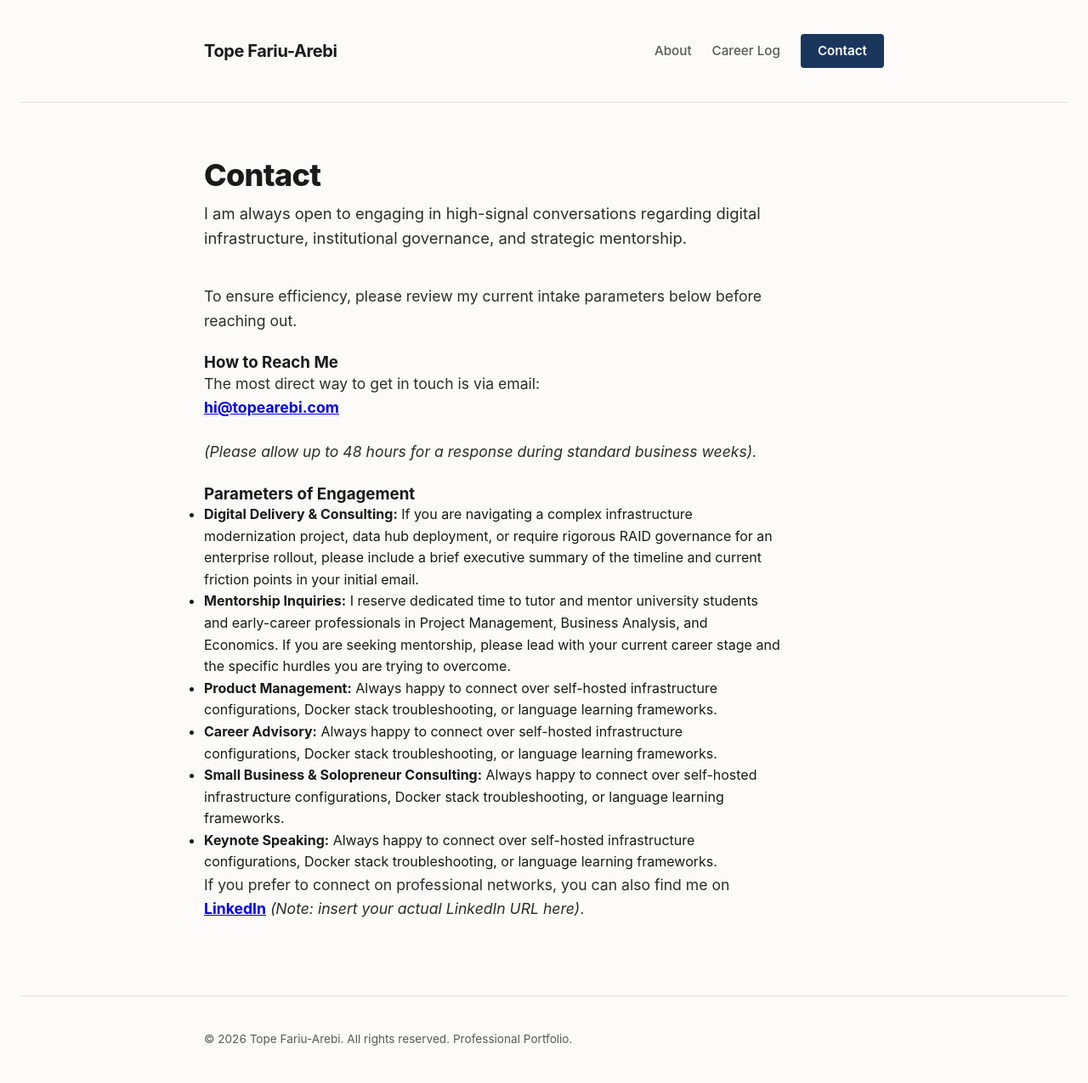
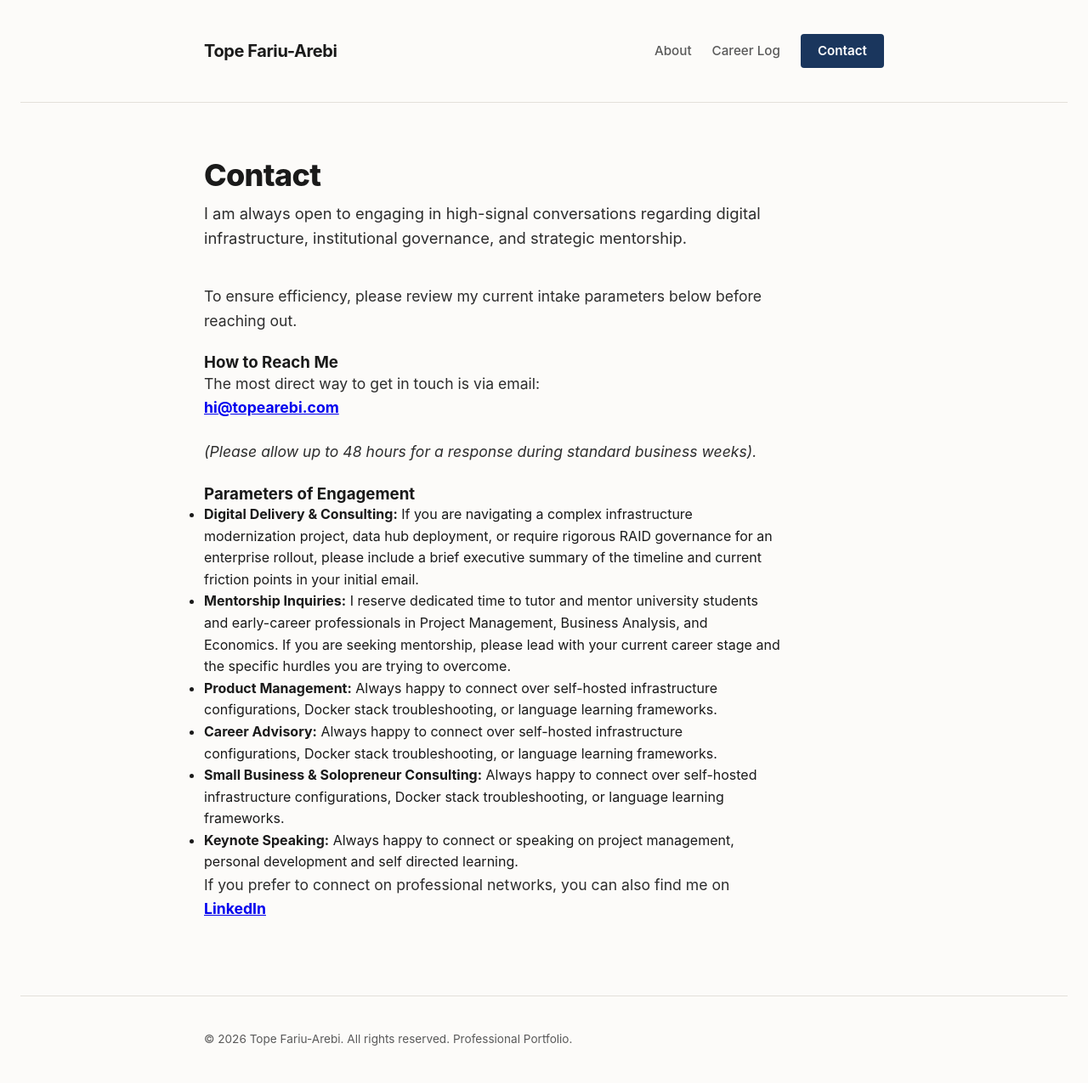
Before and after one commit to topearebi/topearebi-portfolio, a Jekyll site: the page built from contact.md, in a window 1280 px wide. Shown: the whole page at 85% size. Built offline with Jekyll 4.4.1, drawn with Linux system fonts in a browser that asks for light colours.

Commit message:
Revise keynote speaking description in contact.md
Updated the description for keynote speaking to include project management and personal development topics.

```diff
--- a/contact.md
+++ b/contact.md
@@ -21,6 +21,6 @@ The most direct way to get in touch is via email:
 * **Product Management:** Always happy to connect over self-hosted infrastructure configurations, Docker stack troubleshooting, or language learning frameworks.
 * **Career Advisory:** Always happy to connect over self-hosted infrastructure configurations, Docker stack troubleshooting, or language learning frameworks.
 * **Small Business & Solopreneur Consulting:** Always happy to connect over self-hosted infrastructure configurations, Docker stack troubleshooting, or language learning frameworks.
-* **Keynote Speaking:** Always happy to connect over self-hosted infrastructure configurations, Docker stack troubleshooting, or language learning frameworks.
+* **Keynote Speaking:** Always happy to connect or speaking on project management, personal development and self directed learning.
 
-If you prefer to connect on professional networks, you can also find me on **[LinkedIn](https://www.linkedin.com/in/topearebi)** *(Note: insert your actual LinkedIn URL here)*.
+If you prefer to connect on professional networks, you can also find me on **[LinkedIn](https://www.linkedin.com/in/topearebi)**
```
